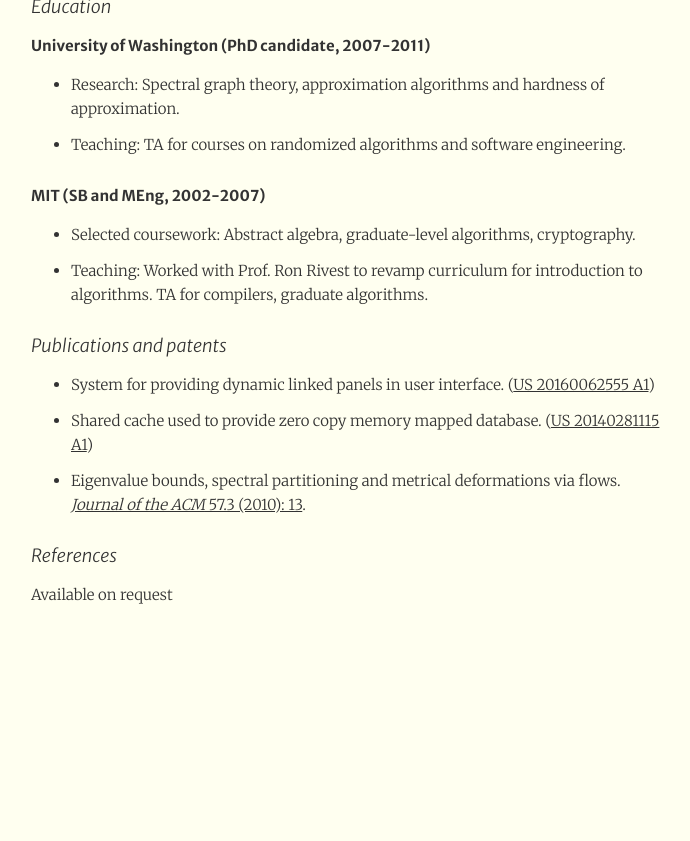
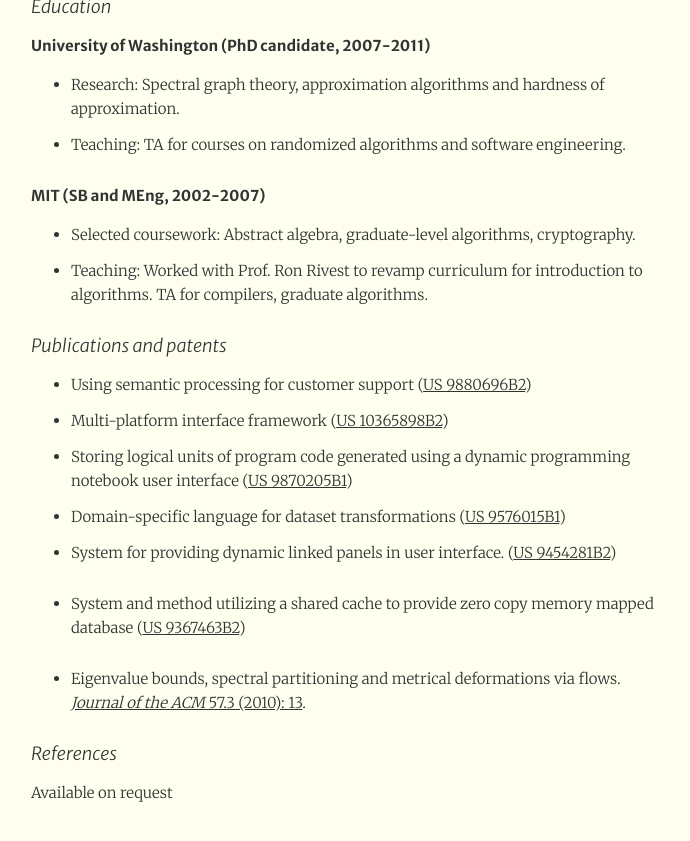
Before and after one commit to punya/punya.github.io, a Jekyll site: the page built from resume.md, in a window 1280 px wide and 900 px high, scrolled down 2164 px. Shown: the top 841 px of the window, without its empty margins (289-979 px from the left). Built offline with Jekyll 4.4.1, drawn with Linux system fonts in a browser that asks for light colours; before the commit the page ends 2866 px from its top, so only the background shows below that.

Commit message:
Update patents

```diff
--- a/resume.md
+++ b/resume.md
@@ -64,8 +64,14 @@
 
 ## Publications and patents
 
-- System for providing dynamic linked panels in user interface. ([US 20160062555 A1](http://www.google.com/patents/US20160062555))
-- Shared cache used to provide zero copy memory mapped database. ([US 20140281115 A1](http://www.google.com/patents/US20140281115))
+- Using semantic processing for customer support ([US 9880696B2](https://patents.google.com/patent/US10083451B2))
+- Multi-platform interface framework ([US 10365898B2](https://patents.google.com/patent/US10365898B2))
+-
+Storing logical units of program code generated using a dynamic programming notebook user interface ([US 9870205B1](https://patents.google.com/patent/US9870205B1))
+- Domain-specific language for dataset transformations ([US 9576015B1](https://patents.google.com/patent/US9576015B1))
+- System for providing dynamic linked panels in user interface. ([US 9454281B2](https://patents.google.com/patent/US9454281B2))
+- System and method utilizing a shared cache to provide zero copy memory mapped database ([US 9367463B2](https://patents.google.com/patent/US9367463B2))
+
 - Eigenvalue bounds, spectral partitioning and metrical deformations via flows. [*Journal of the ACM* 57.3 (2010): 13](http://dx.doi.org/10.1145/1706591.1706593).
 
 ## References
```
